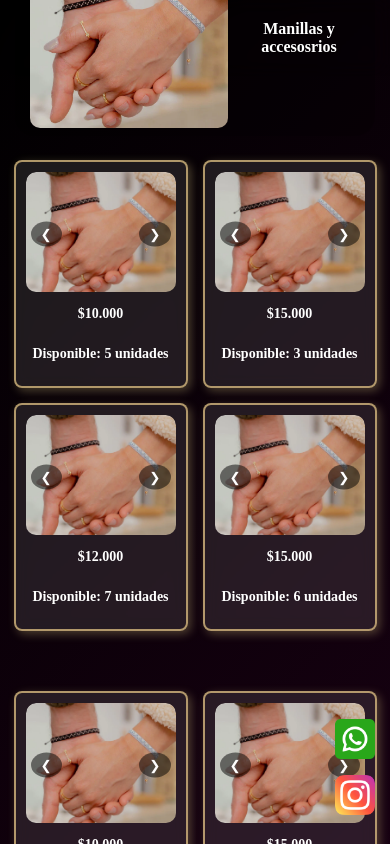
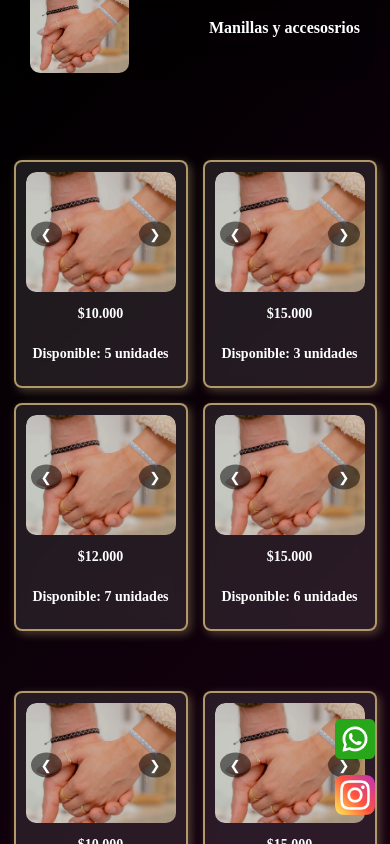
Before and after one commit to Daga07/folder, a React (Create React App) app: page / in a window 390 px wide. Shown: the top 844 px of the page. Built offline with nearby package versions, Linux system fonts and the light colour scheme.

Commit message:
Tamaño de herders

```diff
--- a/src/App.css
+++ b/src/App.css
@@ -42,7 +42,7 @@
 
 /* IMAGEN DEL HEADER */
 .herader-img{
-  width: 60%; /* Se adapta al contenedor */
+  width: 30%; /* Se adapta al contenedor */
   max-width: 200px; /* No crece más de 150px */
   height: auto; /* Mantiene la proporción */
   border-radius: 10px; /* Bordes redondeados */
@@ -56,7 +56,7 @@
 /* RESPONSIVIDAD PARA MÓVILES */
 @media (max-width: 600px) {
   .header {
-    height: 60px;
+    height: 40px;
     padding: 8px 15px;
   }
 
```
